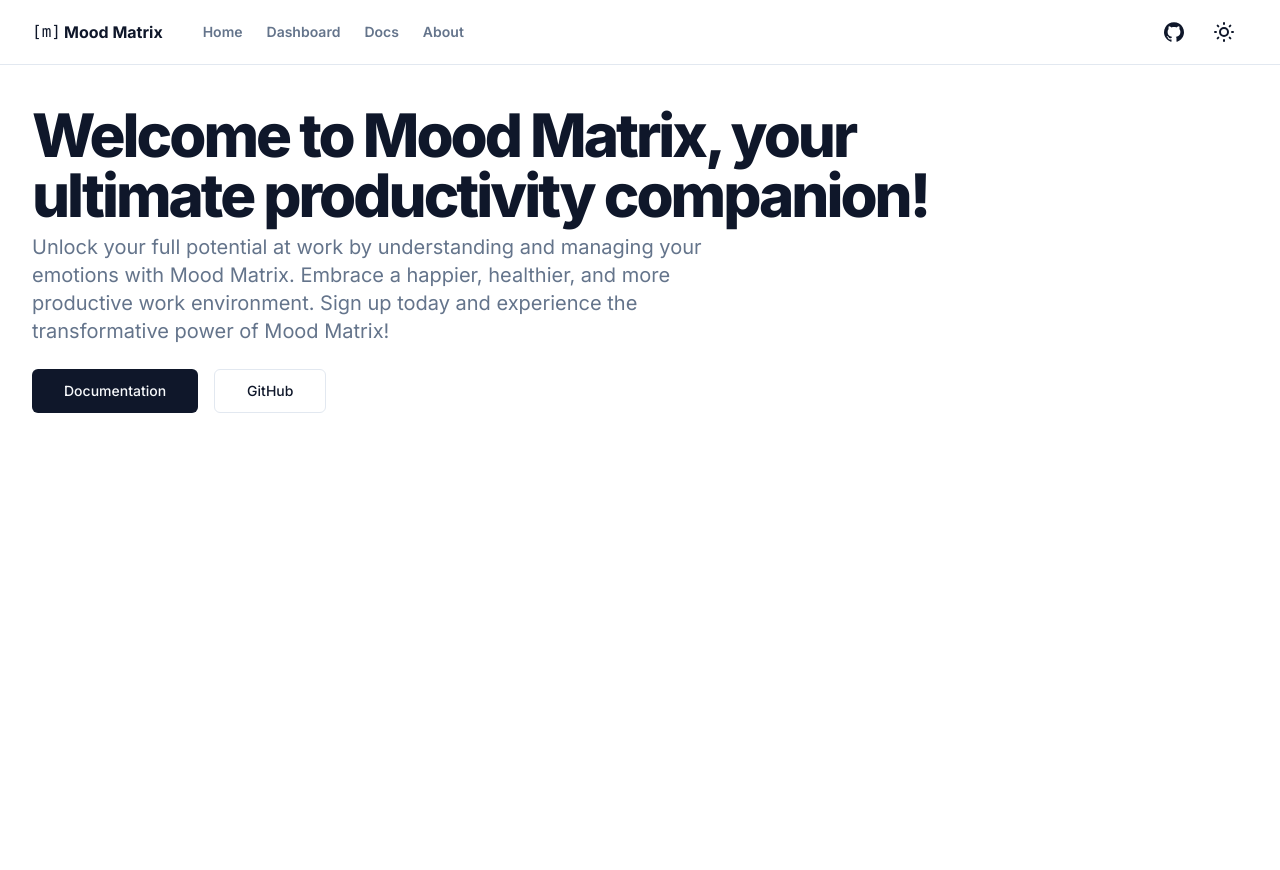
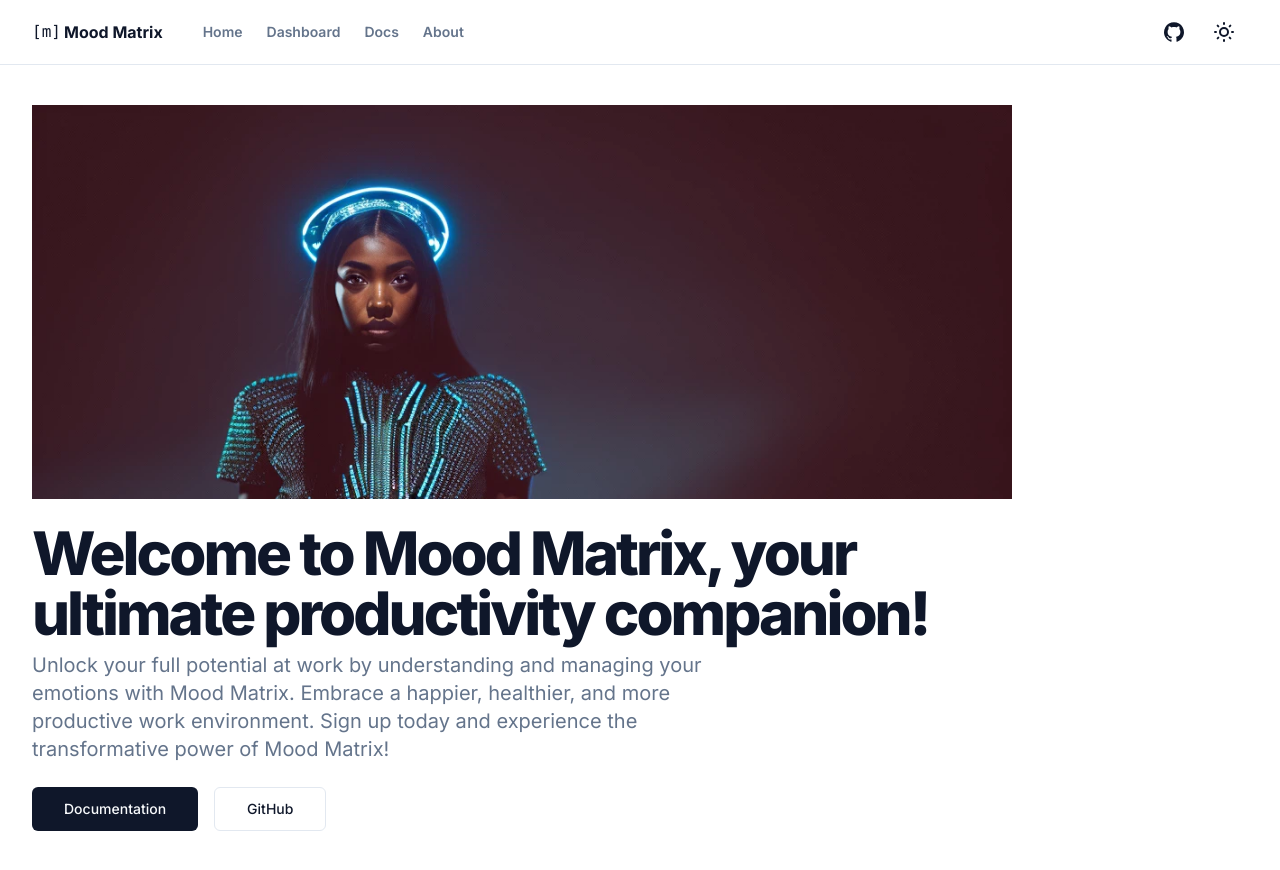
Before and after one commit to brijeshbv/mood-matrix, a Next.js app in the folder client/: page / in a window 1280 px wide. Before the commit the page ends 800 px from the top, so only its background shows below. Built offline with nearby package versions, Linux system fonts and the light colour scheme.

Commit message:
Add Hero Image for Extra Moodiness

```diff
--- a/client/app/page.tsx
+++ b/client/app/page.tsx
@@ -3,10 +3,14 @@ import React from 'react'
 
 import { siteConfig } from "@/config/site"
 import { buttonVariants } from "@/components/ui/button"
+import myImg from "@/public/img.png"
 
 export default function IndexPage() {
   return (
     <section className="container grid items-center gap-6 pb-8 pt-6 md:py-10">
+      <div className="flex max-w-[980px] flex-col items-start gap-2">
+        <img src="img.png" />
+      </div>
       <div className="flex max-w-[980px] flex-col items-start gap-2">
         <h1 className="text-3xl font-extrabold leading-tight tracking-tighter sm:text-3xl md:text-5xl lg:text-6xl">
           Welcome to Mood Matrix, your ultimate productivity companion!
```
Also changed, not shown: client/public/img.png (added).
